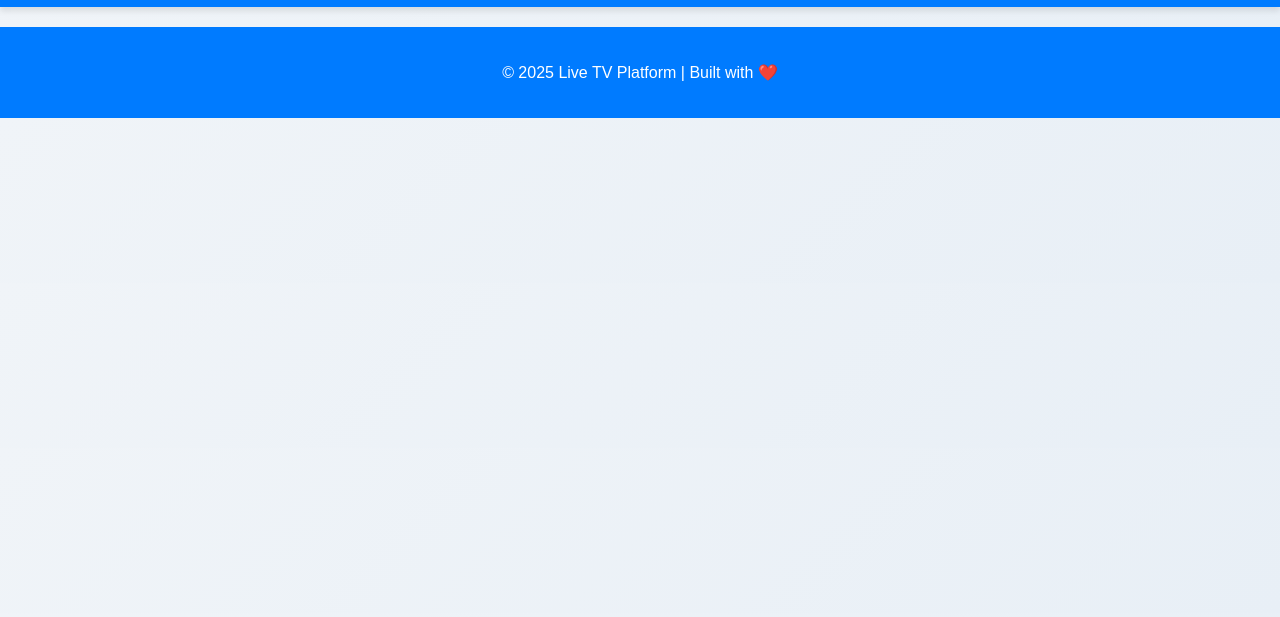
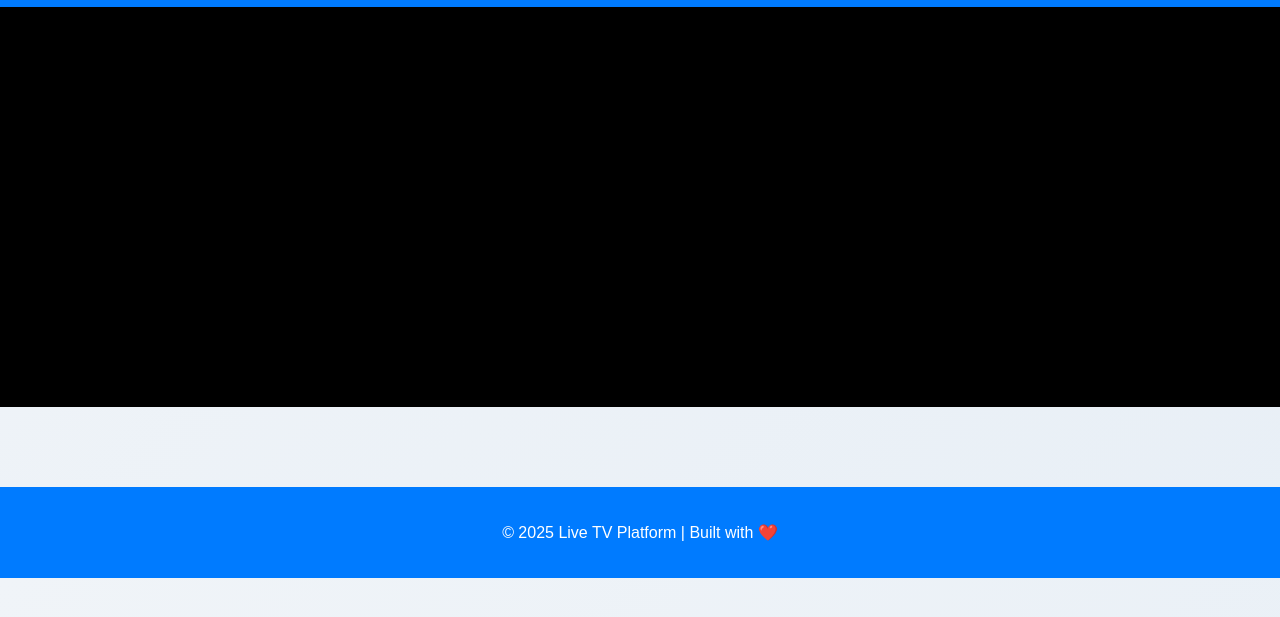
Before and after one commit to mhfzkobir/mhfzkobir.github.io, a plain HTML site: page index.html in a window 1280 px wide. Shown: the part 47-664 px from the top of the page. Drawn offline with Linux system fonts and the light colour scheme; no server answers.

Commit message:
Update styles.css

```diff
--- a/styles.css
+++ b/styles.css
@@ -35,8 +35,21 @@ header input, header select {
   font-size: 14px;
 }
 
+/* Player */
+#player-container {
+  width: 100%;
+  height: 400px;
+  background: black;
+  margin-bottom: 20px;
+}
+
+#player {
+  width: 100%;
+  height: 100%;
+}
+
 /* Channel Grid */
-main.grid-view {
+.grid-view {
   display: grid;
   grid-template-columns: repeat(auto-fill, minmax(250px, 1fr));
   gap: 20px;
@@ -58,6 +71,13 @@ main.grid-view {
   box-shadow: 0 6px 12px rgba(0, 0, 0, 0.2);
 }
 
+.card img {
+  max-width: 100%;
+  height: 100px;
+  object-fit: contain;
+  margin-bottom: 10px;
+}
+
 .card h3 {
   margin: 0;
   font-size: 18px;
```
